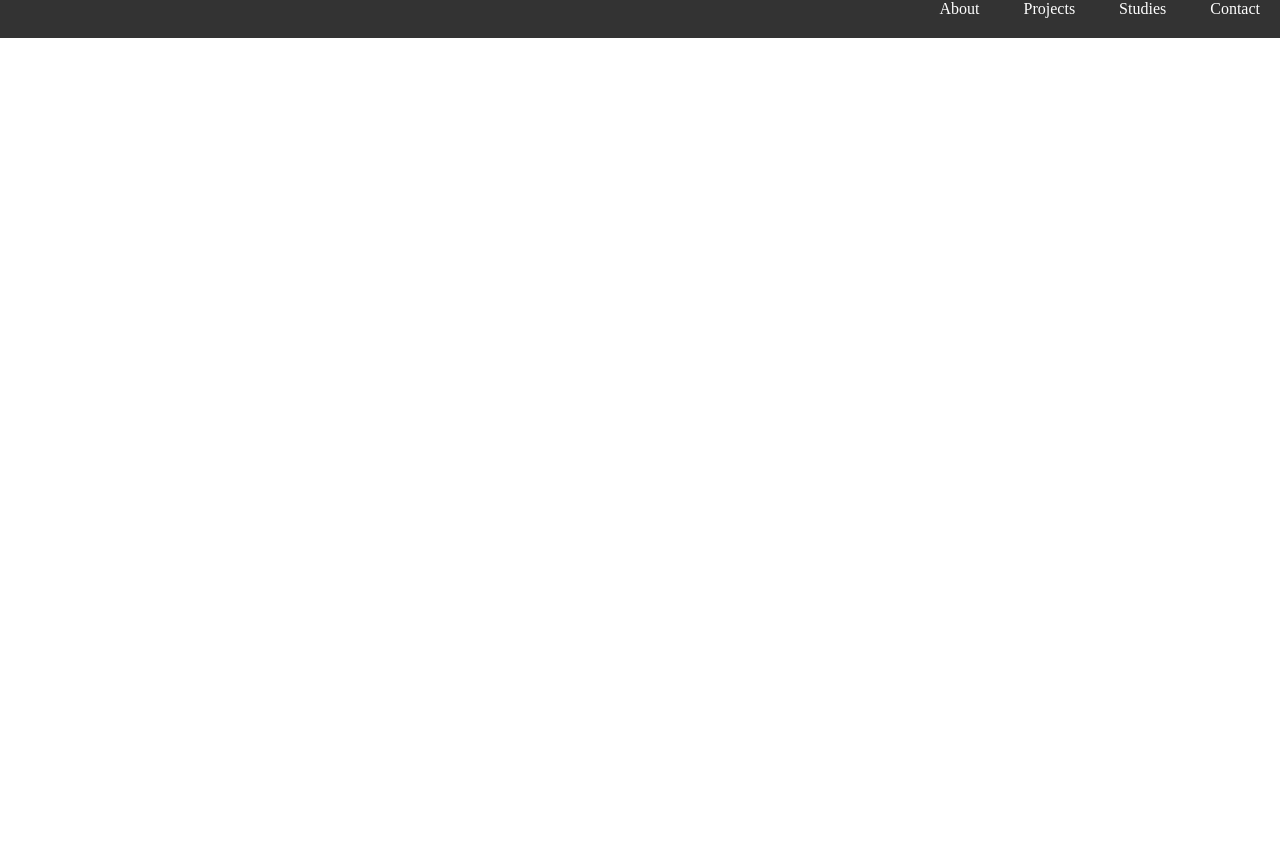
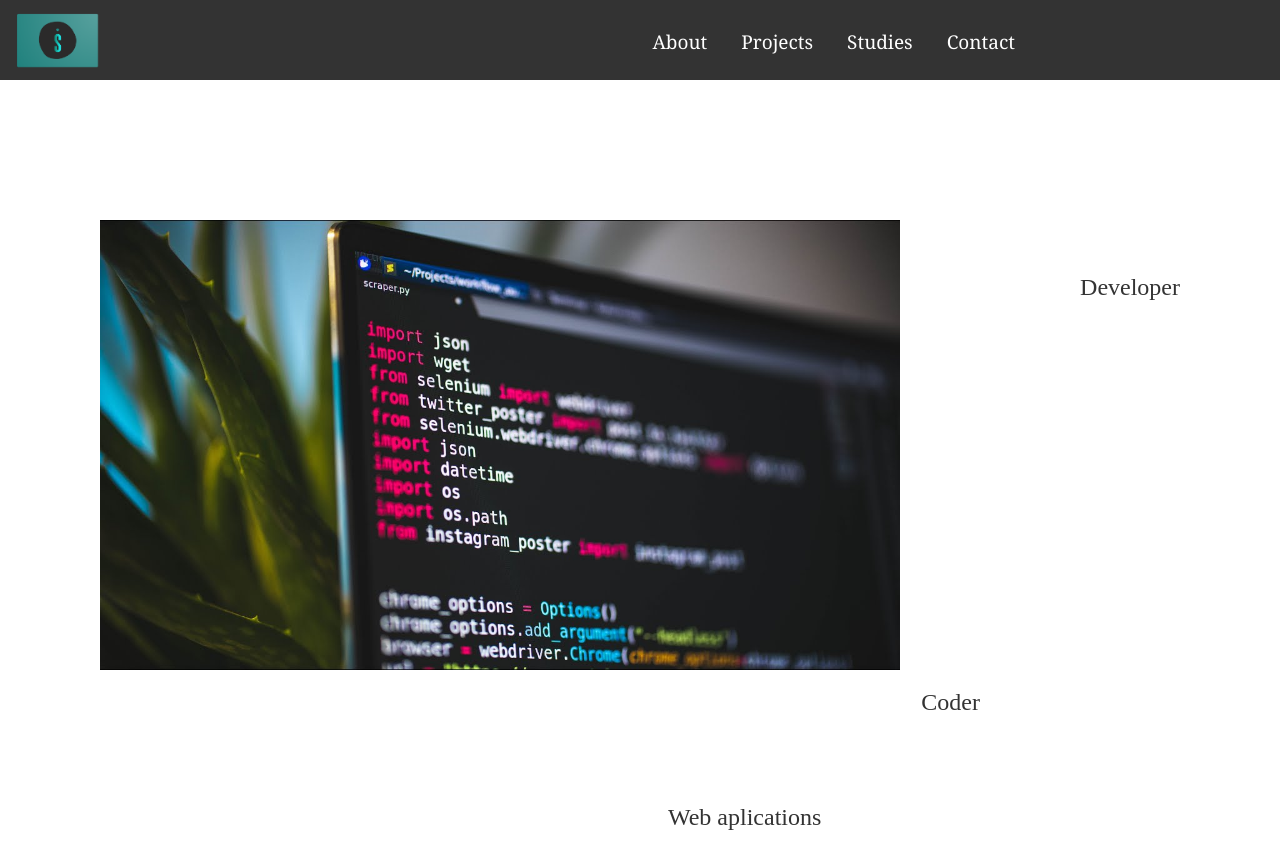
Before and after one commit to SantiagoCossio/professional_portfolio_english, a plain HTML site: page index.html in a window 1280 px wide. Before the commit the page ends 800 px from the top, so only its background shows below. Drawn offline with Linux system fonts and the light colour scheme; files whose address does not match are found by name.

Commit message:
Main Menu Decoration

```diff
--- a/index.html
+++ b/index.html
@@ -17,36 +17,75 @@
             overflow: hidden;
             margin: 0;
             width: 100%;
+            height: 80px;
         }
 
 
-        #navbar .logo {
+        #navbar .logo img{
             float: left;
             padding: 10px;
+            width: 100px;
+            height: auto;
         }
 
 
         #navbar .menu {
             float: right;
             background-color: #333;
-            text-align: center;
+            margin-right: 250px;
         }
 
         #navbar .menu a {
             color: white;
             text-decoration: none;
-            padding: 10px 20px;
+            padding: 29px 15px;
+            font-size: 19px;
+            font-family: Cambria, Cochin, Georgia, Times, 'Times New Roman', serif;
+            display:inline-block;
+            justify-content: center;
+            align-items: center;
         }
 
         #navbar .menu a:hover {
             background-color: #555;
+        }
+        .Back_image img {
+            float: left;
+            width: 800px;
+            height: auto;
+            margin-left: 100px;
+            margin-top:  140px;
+        }
+        .text {
+            color: #333;
+            font-size: 24px;
+            display: flex;
+            margin-top:  170px;
+            float: right;
+            margin-right: 100px;
+        }
+        .textr {
+            color: #333;
+            font-size: 24px;
+            display: flex;
+            margin-top:  340px;
+            float: right;
+            margin-right: 300px;
+        }
+        .textf {
+            color: #333;
+            font-size: 24px;
+            display: flex;
+            margin-top:  110px;
+            float: right;
+            margin-right: 100px;
         }
     </style>
 </head>
 <body class="background">
     <div id="navbar">
         <div class="logo">
-            <img src="" alt="">
+            <img src="C:\Users\Usuario\Desktop\Santiago_Gomez_Cossio\images\logo1.png" alt="">
         </div>
         <div class="menu">
             <a href="#">About</a>
@@ -55,6 +94,19 @@
             <a href="#">Contact</a>
         </div>
     </div>
-
+    <div class="Back_image">
+        <div>
+            <img src="C:\Users\Usuario\Desktop\Santiago_Gomez_Cossio\images\maxresdefault.jpg" alt="">
+        </div>
+        <div class="text">
+            <p>Developer</p>
+        </div>
+        <div class="textr">
+            <p>Coder</p>
+        </div>
+        <div class="textf">
+            <p>Web aplications</p>
+        </div>
+    </div>
 </body>
 </html>
```
Also changed, not shown: images/logo.png (added), images/logo1.png (added), images/maxresdefault.jpg (added).
